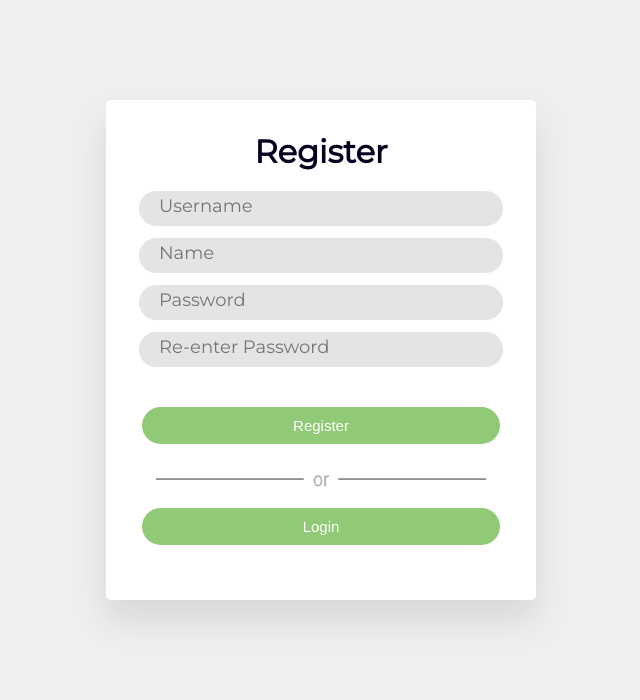
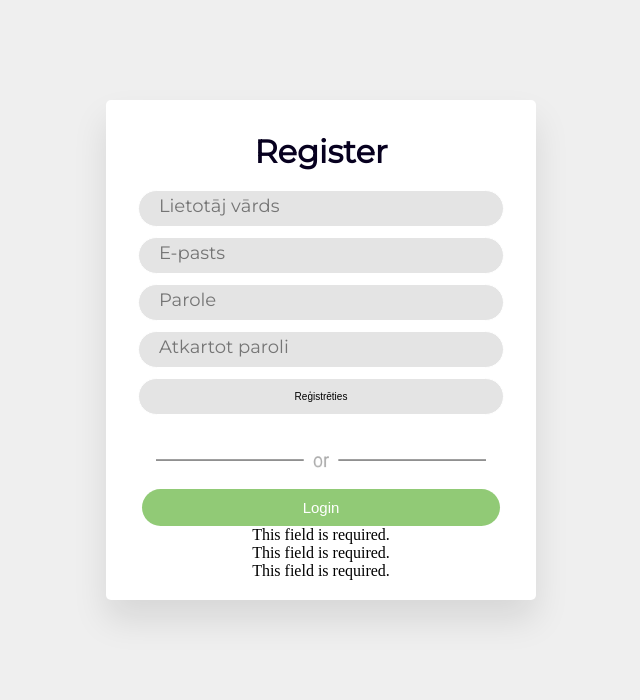
Before and after one commit to timos09/Projekts-Majaslapa, a Django app: page /register/ in a window 1280 px wide. Shown: the part 110-810 px from the top of the page, without its empty margins (319-959 px from the left). Run offline with Django 4.2, Linux system fonts and the light colour scheme; parts of the project's set-up code (start-up, migrations or seed data) failed here and were passed over; some libraries are stand-ins or nearby versions.

Commit message:
register backend

```diff
--- /dev/null
+++ b/Internetveikals/majaslapa/forms.py
@@ -0,0 +1,10 @@
+from django.contrib.auth.forms import UserCreationForm
+from django.contrib.auth import get_user_model
+from django import forms
+User = get_user_model()
+
+class CreateUserForm(UserCreationForm):
+
+    class Meta:
+        model = User
+        fields = ['username', 'email', 'password1', 'password2']
--- a/Internetveikals/majaslapa/static/majaslapa/css/base.css
+++ b/Internetveikals/majaslapa/static/majaslapa/css/base.css
@@ -129,6 +129,7 @@
 
 
 .Logo{
+    padding-left: 5px;
     padding: 0 20px;
     font-size: 30px;
     font-weight: 300;
--- a/Internetveikals/majaslapa/templates/majaslapa/register.html
+++ b/Internetveikals/majaslapa/templates/majaslapa/register.html
@@ -11,18 +11,38 @@
 
 
 {% block body %}
+
     <div class="LoginMain">
         <h1>Register</h1>
-        <form action="#">
-            <input type="text" placeholder="Username">
-            <input type="text" placeholder="Name">
-            <input type="password" placeholder="Password">
-            <input type="password" placeholder="Re-enter Password">
+        <form method="POST" action="">
+            {% csrf_token %}
+
+            {{form.username}}
+            {{form.email}}
+            {{form.password1}}
+            {{form.password2}}
+            <input type="submit" name="submit" class="submit action-button" value="Reģistrēties" />
         </form>
-        <button>Register</button>
         <a class="Or"><img  src="{% static 'majaslapa/image/OR.png' %}" width="330px" height="70px" margin-bottom="100px"></a>
         <button class='register_button'>Login</button>
+        {% if form.errors %}
+        {% for field in form %}
+            {% for error in field.errors %}
+                <p> {{ error }} </p>
+            {% endfor %}
+        {% endfor %}
+    {% endif %}
         </div>
     </div>
 
 {% endblock %}
+
+{% block js %}
+<script>
+  var form_fields = document.getElementsByTagName('input')
+  form_fields[2].placeholder = 'Lietotāj vārds'
+  form_fields[3].placeholder = 'E-pasts'
+  form_fields[4].placeholder = 'Parole'
+  form_fields[5].placeholder = 'Atkartot paroli'
+</script>
+{% endblock %}
--- a/Internetveikals/majaslapa/views.py
+++ b/Internetveikals/majaslapa/views.py
@@ -1,6 +1,15 @@
-from django.shortcuts import render
+from django.shortcuts import render, redirect
+from .forms import  CreateUserForm
+# from django.conf import settings
+from django.contrib.auth import get_user_model
+
+User = get_user_model()
 
 # Create your views here.
+# from .models import *
+# from .forms import OrderForm, CreateUserForm
+# from .filters import OrderFilter
+
 def sakums(request):
     return render(request, 'majaslapa/home.html')
 
@@ -17,7 +26,17 @@
     return render(request, 'majaslapa/login.html')
 
 def register(request):
-    return render(request, 'majaslapa/register.html')
+    form = CreateUserForm(request.POST)
+
+    if request.method == 'POST':
+        form = CreateUserForm(request.POST)
+        if form.is_valid():
+            form.save()
+            return redirect('login')
+
+
+    context = {'form': form}
+    return render(request, 'majaslapa/register.html', context)
 
 def search(request):
     return render(request, 'majaslapa/search.html')
```
Also changed, not shown: Internetveikals/images/CheckIcon.png (added), 14 other files.
